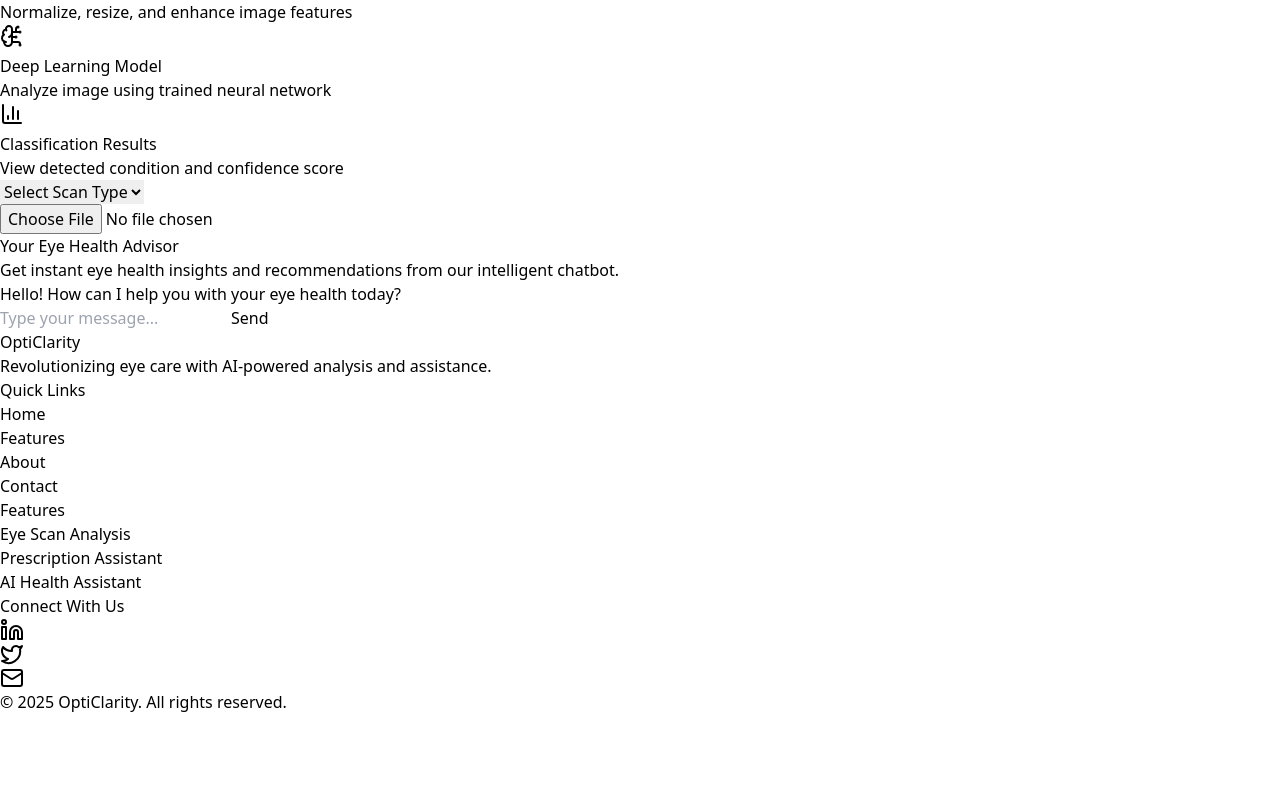
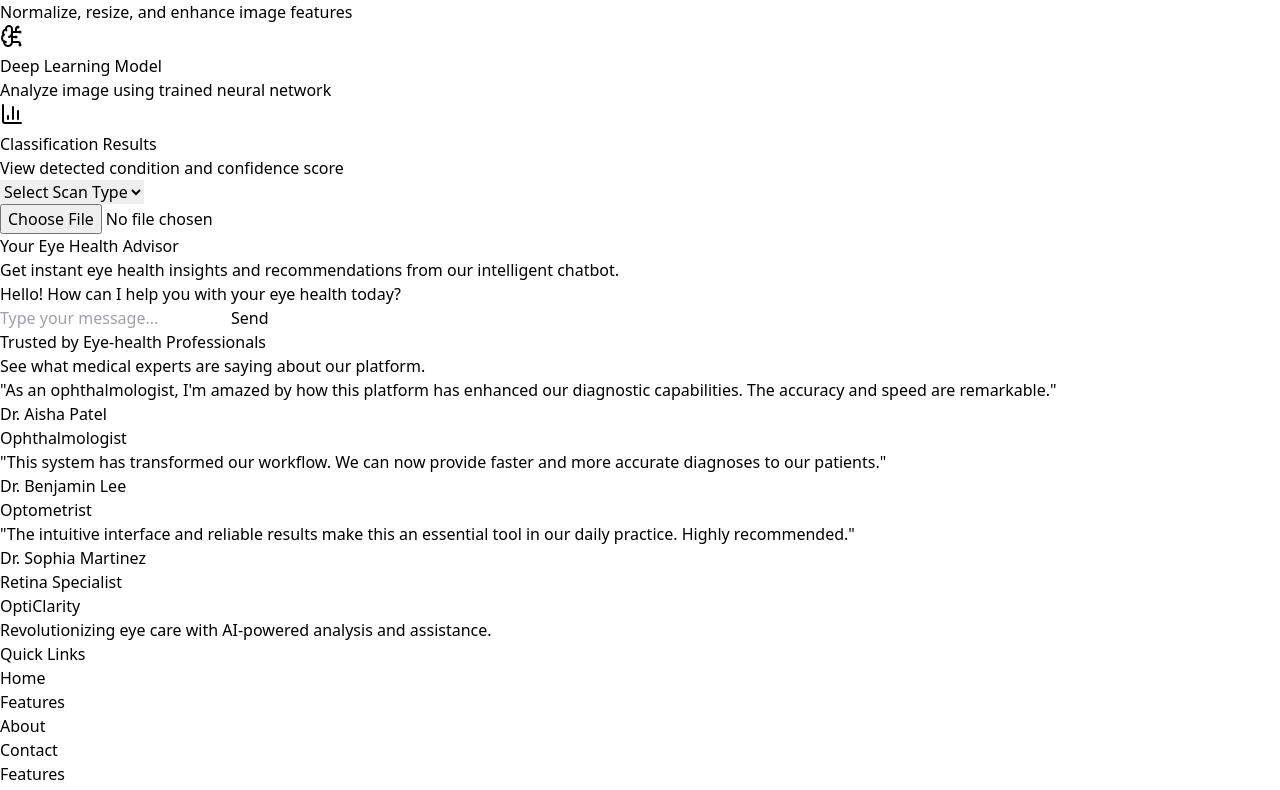
Before and after one commit to saiperam/AIM-OptiClarity, a React (Vite) app in the folder front_end/: page / in a window 1280 px wide. Shown: the part 1630-2420 px from the top of the page. Before the commit the page ends 2344 px from the top, so only its background shows below. Built offline with nearby package versions, Linux system fonts and the light colour scheme.

Commit message:
Update Home.jsx

```diff
--- a/front_end/src/pages/Home.jsx
+++ b/front_end/src/pages/Home.jsx
@@ -2,6 +2,7 @@ import React from 'react'
 import Hero from '../components/Hero'
 import UploadScans from '../components/UploadScans'
 import Chatbot from '../components/Chatbot'
+import Testimonials from '../components/Testimonials'
 
 export const Home = () => {
   return (
@@ -18,6 +19,10 @@ export const Home = () => {
         <div>
             <Chatbot/>
         </div>
+        {/*Testimonials Section */}
+        <div>
+          <Testimonials/>
+        </div>
     </div>
   )
 }
```
